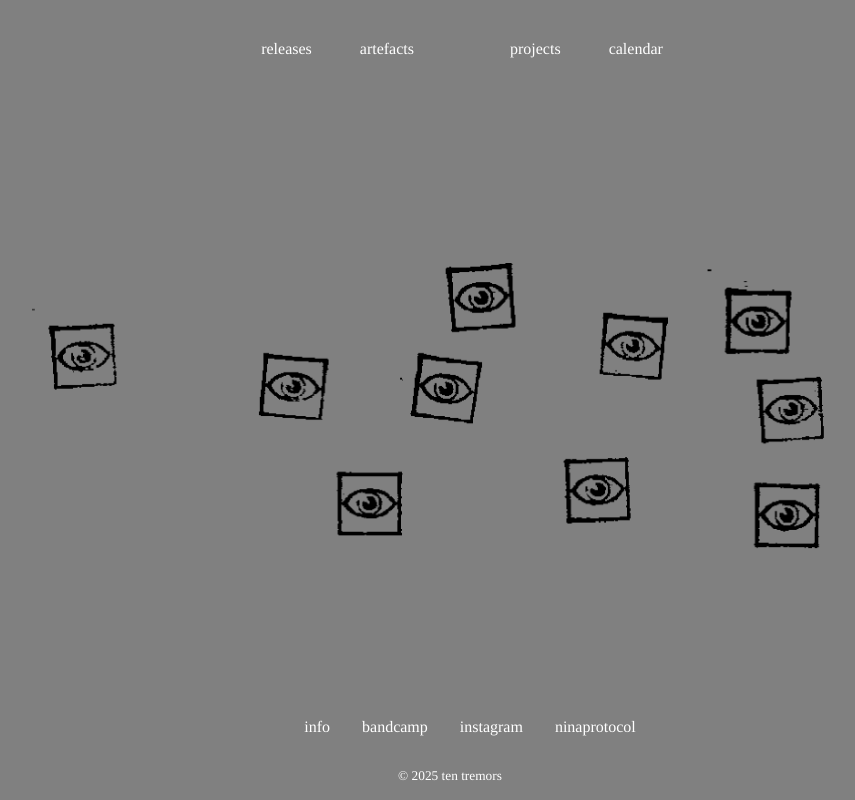
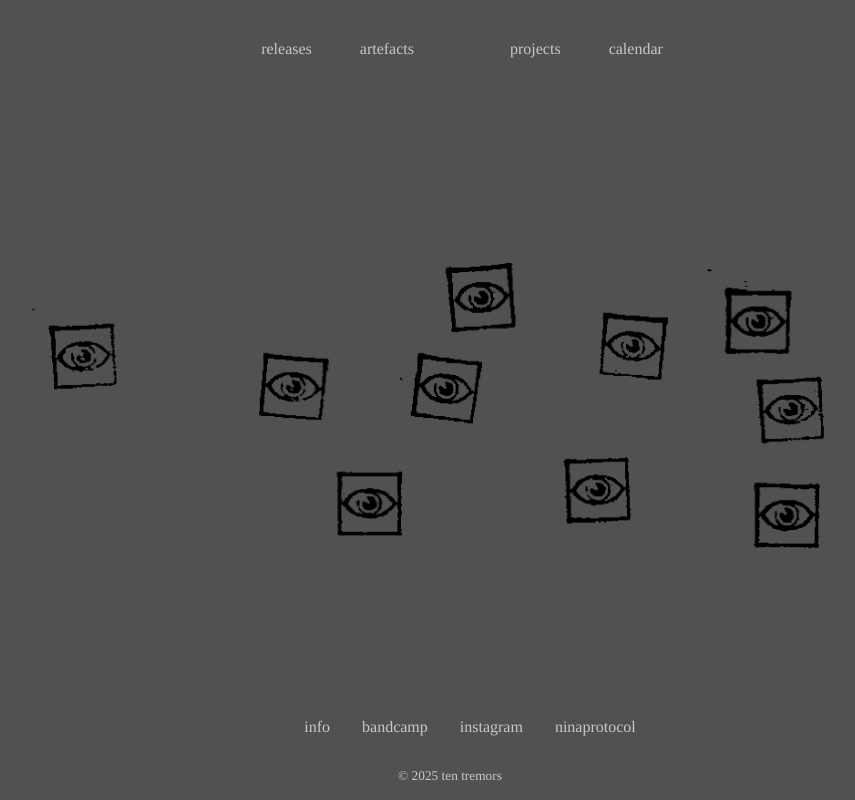
Before and after one commit to math-eaton/ten_tremors, an Astro site: page / in a window 1280 px wide. Shown: the whole page, without its empty margins (198-1053 px from the left). Built offline with nearby package versions, Linux system fonts and the light colour scheme; Astro itself is replaced by a stand-in of ours.

Commit message:
nav styling

```diff
--- a/src/components/globalStyles.astro
+++ b/src/components/globalStyles.astro
@@ -15,8 +15,10 @@
 
 
     body {
-        background-color: #808080;
+        /* background-color: #808080; */
+        background-color: #515151;
         font-family: Times, serif;
+        color:rgb(200, 200, 200);
         overflow-x: hidden;
 
     }
@@ -26,14 +28,20 @@
     }
 
     a {
-        color: #ffffff;
+        color:rgb(200, 200, 200);
         padding: 1rem;
         text-decoration: none;
     }
 
+    a:hover {
+        color: blue;
+        filter: invert(1) drop-shadow(0 0 0.5rem rgb(135, 135, 135));
+        /* text-decoration: underline; */
+    }
+
     * {
 
-        mix-blend-mode: luminosity;
+        /* mix-blend-mode: luminosity; */
 
     }
 
--- a/src/components/header.astro
+++ b/src/components/header.astro
@@ -19,9 +19,10 @@ ul {
 
 [data-icon] {
     /* color: black; */
-    filter: invert() drop-shadow(0 0 0.75rem rgb(255, 255, 255));
+    /* filter: invert() drop-shadow(0 0 0.75rem rgb(255, 255, 255)); */
     mix-blend-mode: hard-light;
 }
+
 
 </style>
 
```
